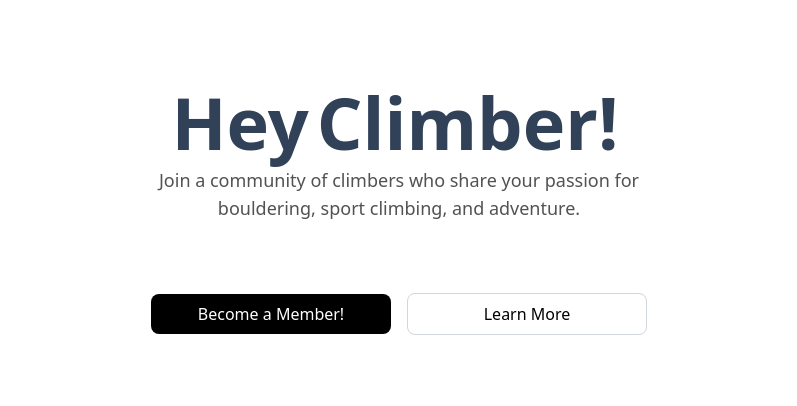
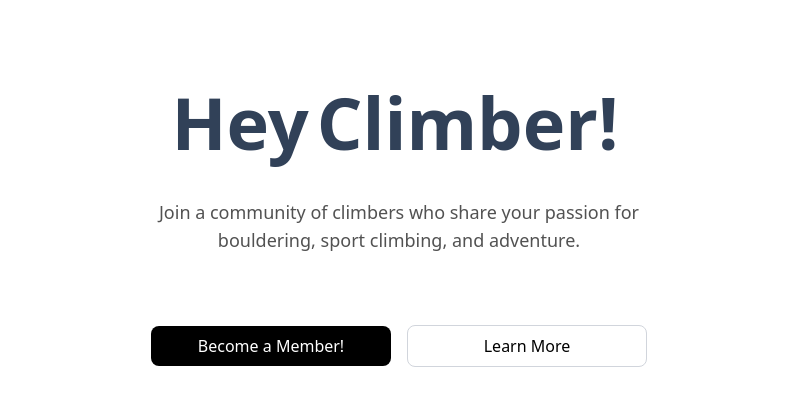
Before and after one commit to ethantiger/wcc-website, a React (Vite) app: page / in a window 1280 px wide. Shown: the part 278-684 px from the top of the page, without its empty margins (241-1038 px from the left). Built offline with nearby package versions, Linux system fonts and the light colour scheme; no server answers; the database is empty.

Commit message:
move file to homepage

```diff
--- a/src/App.tsx
+++ b/src/App.tsx
@@ -1,6 +1,6 @@
 import { BrowserRouter, Routes, Route } from "react-router-dom";
 
-import ParallaxMountains from "./components/ParallaxMountain"
+import Homepage from "./pages/Homepage"
 import Login from "./pages/Login";
 import Navbar from "./components/Navbar";
 
@@ -10,7 +10,7 @@ function App() {
       <BrowserRouter>
         <Navbar />
         <Routes>
-          <Route path="/*" element={<ParallaxMountains />} />
+          <Route path="/*" element={<Homepage />} />
           <Route path="/login" element={<Login />} />
         </Routes>
       </BrowserRouter>
--- a/src/components/ParallaxMountain.tsx
+++ b/src/pages/Homepage.tsx
@@ -11,7 +11,7 @@ import bg7 from '../assets/bg7.png'
 
 import { useCollection } from '../hooks/useCollection.ts'
 
-export default function ParallaxMountains() {
+export default function Homepage() {
   const { documents } = useCollection(`carpools${import.meta.env.VITE_COLLECTION_SUFFIX || '_test'}`)
   const factor = 2;
 
@@ -26,8 +26,7 @@ export default function ParallaxMountains() {
       <ParallaxLayer speed={1} factor={factor} style={{backgroundImage: `url(${bg7})`, backgroundSize: 'cover', backgroundPosition:'center'}} />
       <ParallaxLayer speed={0.1} factor={factor}>
         <h1
-          className="relative z-10 mx-auto max-w-4xl text-center text-2xl font-bold text-slate-700 md:text-4xl lg:text-7xl dark:text-slate-300"
-          style={{ top: '50vh', position: 'relative', transform: 'translateY(-50%)' }}
+          className="relative top-2/12 md:top-[50vh] translate-y-[-50%] z-10 mx-auto max-w-4xl text-center font-bold text-slate-700 text-6xl lg:text-7xl dark:text-slate-300 py-4"
         >
           {"Hey Climber!"
             .split(" ")
@@ -58,8 +57,8 @@ export default function ParallaxMountains() {
             duration: 0.3,
             delay: 0.8,
           }}
-          className="relative z-10 mx-auto max-w-xl py-4 text-center text-lg font-normal text-neutral-600 dark:text-neutral-400"
-          style={{ top: '50vh', position: 'relative', transform: 'translateY(-50%)' }}
+          className="relative top-2/12 md:top-[50vh] translate-y-[-50%] z-10 mx-3 md:mx-auto max-w-xl py-4 text-center text-lg font-normal text-neutral-600 dark:text-neutral-400"
+
         >
           Join a community of climbers who share your passion for bouldering, sport climbing, and adventure.
         </motion.p>
@@ -74,8 +73,7 @@ export default function ParallaxMountains() {
             duration: 0.3,
             delay: 1,
           }}
-          className="relative z-10 mt-8 flex flex-wrap items-center justify-center gap-4"
-          style={{ top: '50vh', position: 'relative', transform: 'translateY(-50%)' }}
+          className="relative top-2/12 md:top-[50vh] translate-y-[-50%] z-10 mt-8 flex flex-wrap items-center justify-center gap-4"
         >
           <a href="https://westernusc.store/product/western-climbing-club/" className="text-center w-60 transform rounded-lg bg-black px-6 py-2 font-medium text-white transition-all duration-300 hover:-translate-y-0.5 hover:bg-gray-800 dark:bg-white dark:text-black dark:hover:bg-gray-200">
             Become a Member!
```
